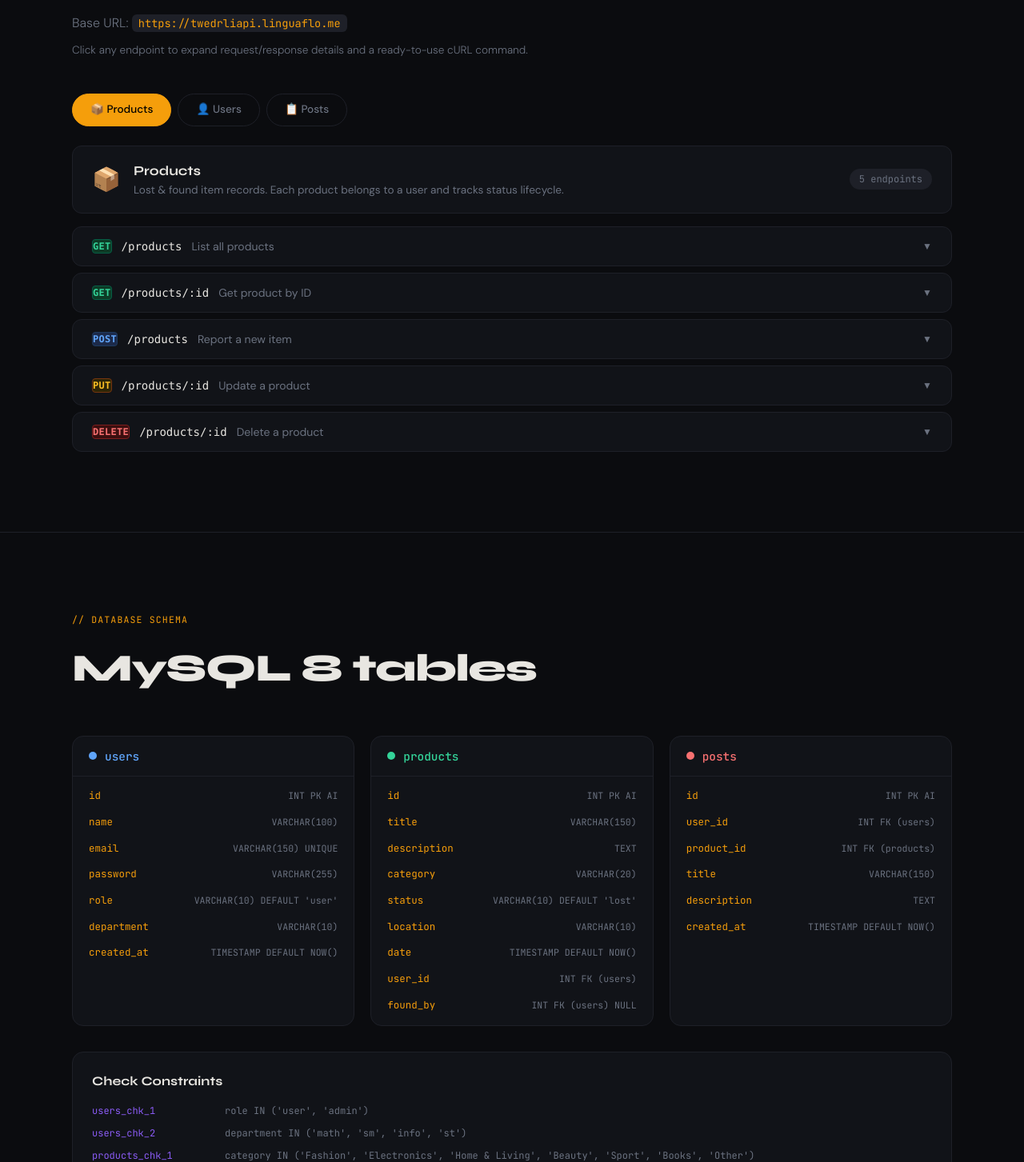
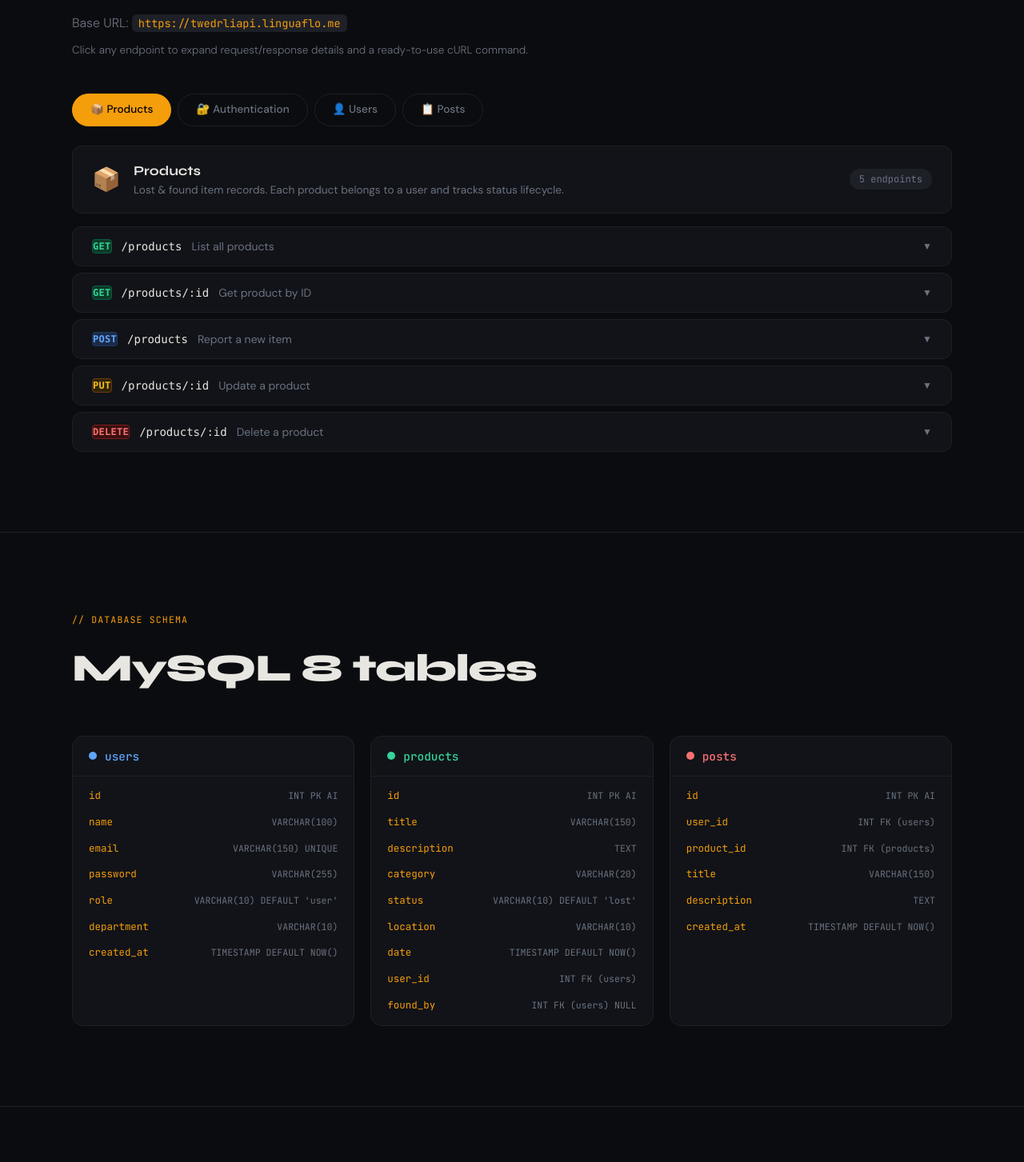
Before and after one commit to issamkebdani780/TwedrliApi, a React (Vite) app: page / in a window 1280 px wide. Shown: the part 1897-3350 px from the top of the page at 80% size. Built offline with nearby package versions, Linux system fonts and the light colour scheme.

Commit message:
add auth router

```diff
--- a/src/components/SchemaSection.jsx
+++ b/src/components/SchemaSection.jsx
@@ -29,17 +29,7 @@ export default function SchemaSection() {
           ))}
         </div>
 
-        <div style={{ marginTop: 32, background: C.surface, border: `1px solid ${C.border}`, borderRadius: 14, padding: "24px" }}>
-          <p style={{ fontFamily: "'Syne', sans-serif", fontWeight: 700, fontSize: "1rem", marginBottom: 16 }}>Check Constraints</p>
-          <div style={{ display: "flex", flexDirection: "column", gap: 10 }}>
-            {CONSTRAINTS.map(c => (
-              <div key={c.name} style={{ display: "flex", gap: 16, alignItems: "flex-start", flexWrap: "wrap" }}>
-                <code style={{ fontFamily: "'JetBrains Mono', monospace", fontSize: ".75rem", color: C.purple, minWidth: 150 }}>{c.name}</code>
-                <code style={{ fontFamily: "'JetBrains Mono', monospace", fontSize: ".75rem", color: C.muted }}>{c.clause}</code>
-              </div>
-            ))}
-          </div>
-        </div>
+
       </div>
     </section>
   );
--- a/src/data/apiGroups.js
+++ b/src/data/apiGroups.js
@@ -30,13 +30,13 @@ export const API_GROUPS = [
         summary: "Report a new item",
         desc: "Creates a new lost/found product entry.",
         body: [
-          { name: "title",       type: "string",  required: true,  desc: "Item title" },
-          { name: "description", type: "string",  required: false, desc: "Item description" },
-          { name: "category",    type: "enum",    required: true,  desc: "Fashion | Electronics | Home & Living | Beauty | Sport | Books | Other" },
-          { name: "location",    type: "enum",    required: true,  desc: "info | sm | st | math" },
-          { name: "status",      type: "enum",    required: false, desc: "lost (default) | found | claimed" },
-          { name: "user_id",     type: "integer", required: true,  desc: "Reporting user ID" },
-          { name: "found_by",    type: "integer", required: false, desc: "User ID who found it" },
+          { name: "title", type: "string", required: true, desc: "Item title" },
+          { name: "description", type: "string", required: false, desc: "Item description" },
+          { name: "category", type: "enum", required: true, desc: "Fashion | Electronics | Home & Living | Beauty | Sport | Books | Other" },
+          { name: "location", type: "enum", required: true, desc: "info | sm | st | math" },
+          { name: "status", type: "enum", required: false, desc: "lost (default) | found | claimed" },
+          { name: "user_id", type: "integer", required: true, desc: "Reporting user ID" },
+          { name: "found_by", type: "integer", required: false, desc: "User ID who found it" },
         ],
         response: `{ "message": "Product reported", "id": 7 }`,
       },
@@ -46,12 +46,12 @@ export const API_GROUPS = [
         summary: "Update a product",
         desc: "Partial update — only provided fields are changed via COALESCE.",
         body: [
-          { name: "title",       type: "string",  required: false },
-          { name: "description", type: "string",  required: false },
-          { name: "category",    type: "enum",    required: false },
-          { name: "location",    type: "enum",    required: false },
-          { name: "status",      type: "enum",    required: false },
-          { name: "found_by",    type: "integer", required: false },
+          { name: "title", type: "string", required: false },
+          { name: "description", type: "string", required: false },
+          { name: "category", type: "enum", required: false },
+          { name: "location", type: "enum", required: false },
+          { name: "status", type: "enum", required: false },
+          { name: "found_by", type: "integer", required: false },
         ],
         response: `{ "message": "Product updated successfully" }`,
       },
@@ -65,11 +65,44 @@ export const API_GROUPS = [
     ],
   },
   {
+    key: "auth",
+    label: "Authentication",
+    emoji: "🔐",
+    color: C.red,
+    desc: "User registration and login using JWT tokens and bcrypt hashing.",
+    endpoints: [
+      {
+        method: "POST",
+        path: "/auth/signup",
+        summary: "User Signup",
+        desc: "Registers a new user and hashes the password.",
+        body: [
+          { name: "name", type: "string", required: true },
+          { name: "email", type: "string", required: true },
+          { name: "department", type: "string", required: true },
+          { name: "password", type: "string", required: true },
+        ],
+        response: `{ "message": "User registered successfully", "userId": 10 }`,
+      },
+      {
+        method: "POST",
+        path: "/auth/signin",
+        summary: "User Signin",
+        desc: "Authenticates user and returns a JWT token valid for 1 day.",
+        body: [
+          { name: "email", type: "string", required: true },
+          { name: "password", type: "string", required: true },
+        ],
+        response: `{\n  "message": "Signin successful",\n  "token": "eyJhbGciOiJIUzI1NiIsInR5cCI6IkpXVCJ9...",\n  "user": {\n    "id": 1,\n    "name": "John Doe",\n    "email": "john@example.com",\n    "role": "user",\n    "department": "Engineering"\n  }\n}`,
+      },
+    ],
+  },
+  {
     key: "users",
     label: "Users",
     emoji: "👤",
     color: C.purple,
-    desc: "University student and admin accounts. Roles are enforced via DB check constraints.",
+    desc: "University student and admin accounts. Roles and permissions management.",
     endpoints: [
       {
         method: "GET",
@@ -90,13 +123,13 @@ export const API_GROUPS = [
         method: "POST",
         path: "/users",
         summary: "Create a user",
-        desc: "Register a new student or admin account.",
+        desc: "Register a new student or admin account. Passwords are automatically hashed.",
         body: [
-          { name: "name",       type: "string", required: true },
-          { name: "email",      type: "string", required: true,  desc: "Must be unique" },
-          { name: "password",   type: "string", required: true,  desc: "Store hashed in production" },
-          { name: "role",       type: "enum",   required: false, desc: "user (default) | admin" },
-          { name: "department", type: "enum",   required: true,  desc: "math | sm | info | st" },
+          { name: "name", type: "string", required: true },
+          { name: "email", type: "string", required: true },
+          { name: "password", type: "string", required: true },
+          { name: "role", type: "enum", required: false, desc: "user (default) | admin" },
+          { name: "department", type: "enum", required: true },
         ],
         response: `{ "message": "User created", "userId": 5 }`,
       },
@@ -106,10 +139,10 @@ export const API_GROUPS = [
         summary: "Update a user",
         desc: "Partial update on name, email, role, department.",
         body: [
-          { name: "name",       type: "string", required: false },
-          { name: "email",      type: "string", required: false },
-          { name: "role",       type: "enum",   required: false },
-          { name: "department", type: "enum",   required: false },
+          { name: "name", type: "string", required: false },
+          { name: "email", type: "string", required: false },
+          { name: "role", type: "enum", required: false },
+          { name: "department", type: "enum", required: false },
         ],
         response: `{ "message": "User updated successfully" }`,
       },
@@ -150,10 +183,10 @@ export const API_GROUPS = [
         summary: "Create a post",
         desc: "Validates both user_id and product_id exist before inserting.",
         body: [
-          { name: "user_id",     type: "integer", required: true },
-          { name: "product_id",  type: "integer", required: true },
-          { name: "title",       type: "string",  required: true },
-          { name: "description", type: "string",  required: false },
+          { name: "user_id", type: "integer", required: true },
+          { name: "product_id", type: "integer", required: true },
+          { name: "title", type: "string", required: true },
+          { name: "description", type: "string", required: false },
         ],
         response: `{ "message": "Post created successfully", "postId": 4 }`,
       },
@@ -163,10 +196,10 @@ export const API_GROUPS = [
         summary: "Update a post",
         desc: "Validates foreign keys if user_id or product_id are changed.",
         body: [
-          { name: "title",       type: "string",  required: false },
-          { name: "description", type: "string",  required: false },
-          { name: "user_id",     type: "integer", required: false },
-          { name: "product_id",  type: "integer", required: false },
+          { name: "title", type: "string", required: false },
+          { name: "description", type: "string", required: false },
+          { name: "user_id", type: "integer", required: false },
+          { name: "product_id", type: "integer", required: false },
         ],
         response: `{ "message": "Post updated successfully" }`,
       },
--- a/src/data/schema.js
+++ b/src/data/schema.js
@@ -3,7 +3,7 @@ import { C } from "../constants";
 export const SCHEMA = [
   {
     table: "users",
-    color: "#60A5FA", // Blue-ish
+    color: "#60A5FA",
     fields: [
       { name: "id", type: "INT PK AI" },
       { name: "name", type: "VARCHAR(100)" },
@@ -16,7 +16,7 @@ export const SCHEMA = [
   },
   {
     table: "products",
-    color: "#34D399", // Green-ish
+    color: "#34D399",
     fields: [
       { name: "id", type: "INT PK AI" },
       { name: "title", type: "VARCHAR(150)" },
@@ -31,7 +31,7 @@ export const SCHEMA = [
   },
   {
     table: "posts",
-    color: "#F87171", // Red-ish
+    color: "#F87171",
     fields: [
       { name: "id", type: "INT PK AI" },
       { name: "user_id", type: "INT FK (users)" },
@@ -43,10 +43,4 @@ export const SCHEMA = [
   },
 ];
 
-export const CONSTRAINTS = [
-  { name: "users_chk_1",    clause: "role IN ('user', 'admin')" },
-  { name: "users_chk_2",    clause: "department IN ('math', 'sm', 'info', 'st')" },
-  { name: "products_chk_1", clause: "category IN ('Fashion', 'Electronics', 'Home & Living', 'Beauty', 'Sport', 'Books', 'Other')" },
-  { name: "products_chk_2", clause: "status IN ('lost', 'found', 'claimed')" },
-  { name: "products_chk_3", clause: "location IN ('info', 'sm', 'st', 'math')" },
-];
+export const CONSTRAINTS = [];
```
